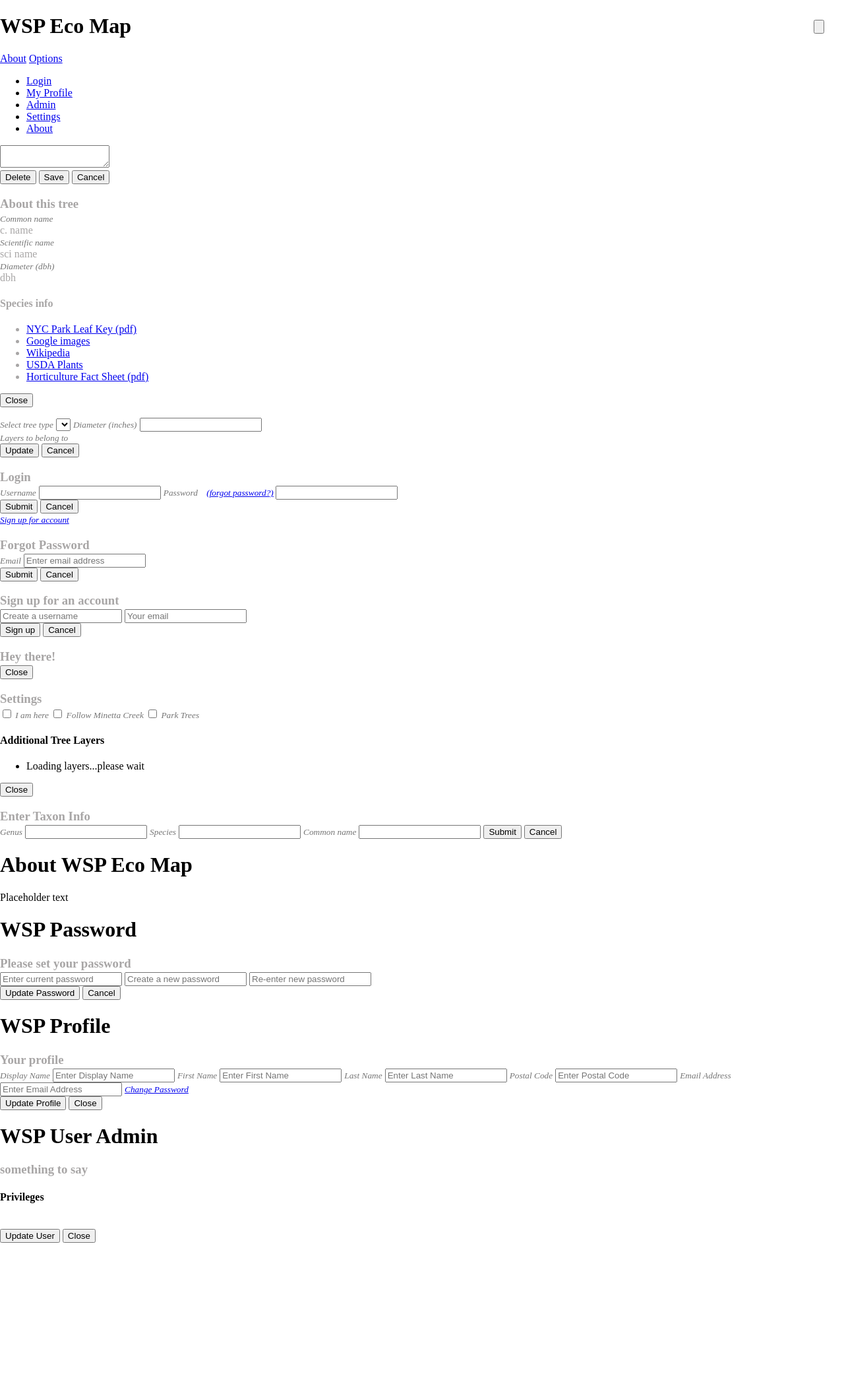
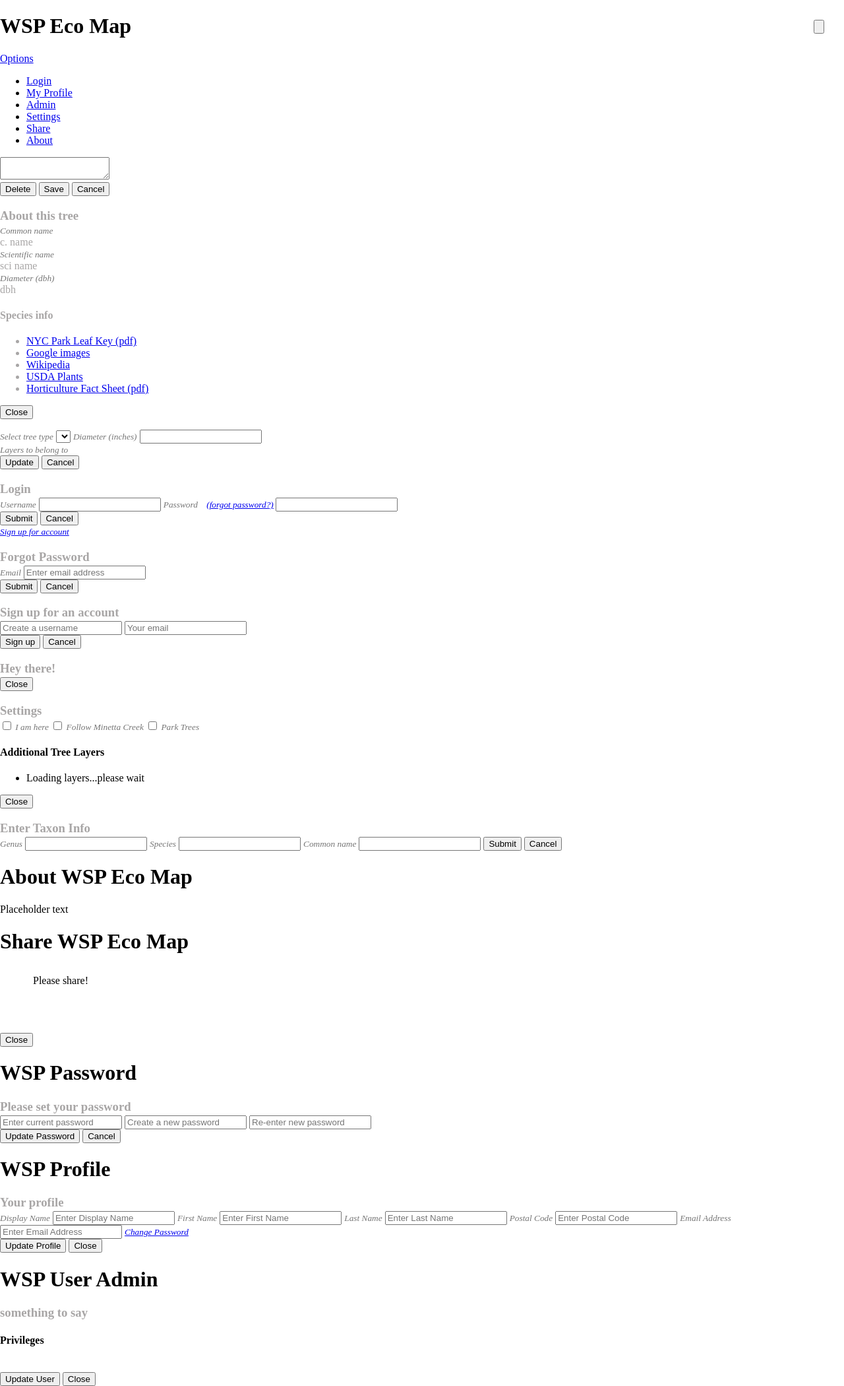
Before and after one commit to caseycbrown/wspecomap, a PHP site: page / in a window 1280 px wide. Shown: the whole page at 66% size. Before the commit the page ends 1883 px from the top, so only its background shows below. Run offline with PHP 8.4, Linux system fonts and the light colour scheme; lists and menus that the app fills with data are empty; some libraries are stand-ins or nearby versions.

Commit message:
sharing buttons

```diff
--- a/map/css/style.css
+++ b/map/css/style.css
@@ -104,3 +104,16 @@ label.panel-descriptor {
   background-color: white;
   opacity: .1;
 }
+
+.social {
+  padding: 10px 10px 10px 50px;
+}
+.fb-like {
+}
+.social-buttons {
+/*
+  position: absolute;
+  bottom: 12px;
+  right: 60px
+*/
+}
--- a/map/index.html
+++ b/map/index.html
@@ -37,12 +37,21 @@
   </head>
   <body>
 
-    <div data-url="map-page" data-role="page" id="map-page" data-title="WSP">
+  <div id="fb-root"></div>
+   <div data-url="map-page" data-role="page" id="map-page" data-title="WSP">
 
       <div data-role="header" data-position="fixed">
         <h1>WSP Eco Map</h1>
 
-      <a href="#map-about" class="ui-btn-left" data-role="button" data-inline="true">About</a>
+        <!--
+        <div class="social-buttons ui-btn-left" data-role="controlgroup" data-type="horizontal">
+          <div class="fb-like" data-href="http://localecology.org/wspecomap"
+            data-layout="button" data-action="like" data-show-faces="true" data-share="true"></div>
+
+            <a href="https://twitter.com/share" class="twitter-share-button" data-text="Explore Washingon Square Park" data-count="none" data-hashtags="coolmap">Tweet</a>
+
+        </div>
+        -->
 
         <a href="#option-menu" class="ui-btn-right" data-rel="popup" data-role="button"
           data-inline="true" data-icon="bars" data-iconpos="left">Options</a>
@@ -55,6 +64,7 @@
             <li class="admin"><a href="#admin-user" class="option"
               data-option="profile">Admin</a></li>
             <li><a href="#" class="option" data-option="settings">Settings</a></li>
+            <li><a href="#map-share">Share</a></li>
             <li><a href="#map-about">About</a></li>
           </ul>
         </div>
@@ -310,6 +320,34 @@
       </div>
     </div>
 
+
+    <div data-role="page" id="map-share" data-title="WSP - Share" data-theme="b">
+      <div data-role="header" data-position="fixed">
+        <h1>Share WSP Eco Map</h1>
+
+      </div>
+
+      <div role="main" class="ui-content">
+        <div class="social-buttons">
+          <div class="social">Please share!</div>
+
+          <div class="social">
+            <a href="https://twitter.com/share" class="twitter-share-button"
+              data-text="Explore Washingon Square Park" data-count="none"
+              data-hashtags="coolmap"></a>
+          </div>
+          <div class="social">
+            <div class="g-plusone" data-annotation="none"></div>
+          </div>
+          <div class="fb-like social" data-layout="button" data-action="like"
+            data-share="true"></div>
+        </div>
+
+        <button type="button" class="close ui-btn ui-corner-all ui-btn-a ui-mini">Close</button>
+      </div>
+    </div>
+
+
     <div data-role="page" id="user-pw" data-title="Set Password" data-theme="b">
       <div data-role="header" data-position="fixed">
         <h1>WSP Password</h1>
@@ -423,5 +461,6 @@
     </div>
 
 
+
   </body>
 </html>
--- a/map/js/panel.js
+++ b/map/js/panel.js
@@ -767,6 +767,7 @@ wsp.RegisterPanel.prototype.onSubmitClick = function() {
 wsp.PageContainer = function() {
   this.pages = {};
   this.pages["map-about"] = new wsp.Page("map-about"); //no extra functionality
+  this.pages["map-share"] = new wsp.SharePage("map-share"); //no extra functionality
   this.pages["admin-user"] = new wsp.AdminPage("admin-user");
   this.pages["map-page"] = new wsp.MapPage("map-page");
   this.pages["user-pw"] = new wsp.PasswordPage("user-pw");
@@ -1054,6 +1055,7 @@ wsp.AdminPage.prototype = Object.create(wsp.Page.prototype); //inherit from page
 wsp.AdminPage.prototype.constructor = wsp.AdminPage;
 
 wsp.AdminPage.prototype.onCreate = function(event, ui) {
+  console.log("admin page create");
   $.ajax({url: wspApp.Constants.DATA_URL,
           data: {verb: "get", noun: "privilege"},
                 dataType: "json",
@@ -1186,3 +1188,32 @@ wsp.AdminPage.prototype.onSubmitClick = function(event) {
     .fail(this.ajaxFail);
   }
 };
+
+/*inherits from Page and is used to show page where user can share socially*/
+wsp.SharePage = function(name) {
+  wsp.Page.call(this, name);
+  this.user = null;
+};
+
+wsp.SharePage.prototype = Object.create(wsp.Page.prototype); //inherit from page
+//set "constructor" property as per mozilla developer docs
+wsp.SharePage.prototype.constructor = wsp.SharePage;
+
+/*called by page container before showing this page*/
+wsp.SharePage.prototype.onBeforeShow = function(event, ui) {
+};
+
+wsp.SharePage.prototype.onCreate = function(event, ui) {
+  //load twitter
+  $.getScript("https://platform.twitter.com/widgets.js");
+
+  //facebook load needs to have init called afterward, though it doesn't if
+  //it is instead loaded by creating a script element and setting its source
+  //to the url.  i'm not sure why...
+  $.getScript("//connect.facebook.net/en_US/sdk.js#xfbml=1&version=v2.0", function() {
+    FB.init({xfbml: true, version: "v2.0"});
+  });
+
+  $.getScript("https://apis.google.com/js/plusone.js");
+
+};
```
Also changed, not shown: map/js/wspmap.js (line endings or trailing spaces).
